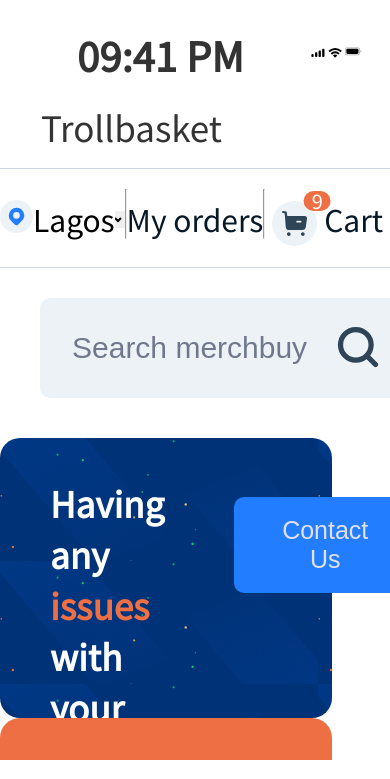
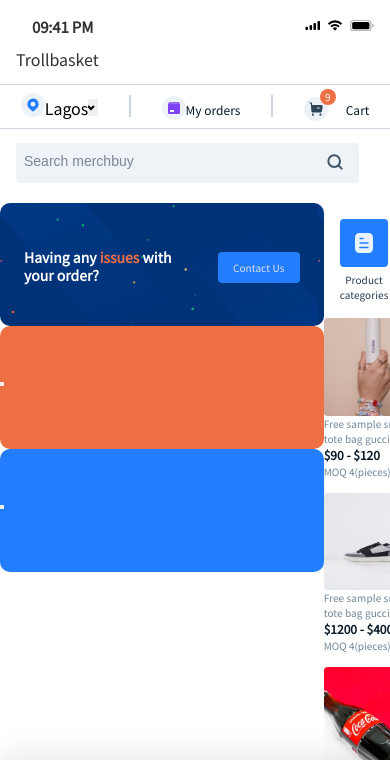
Before and after one commit to Faruqt/Trollbox, a React (Create React App) app: page / in a window 390 px wide. Shown: the top 779 px of the page. Built offline with nearby package versions, Linux system fonts and the light colour scheme.

Commit message:
Adjust page styling to fit mobile display

```diff
--- a/public/styles.css
+++ b/public/styles.css
@@ -4,12 +4,11 @@
   box-sizing: border-box;
 }
 html {
-  font-family: Noto Sans JP
+  font-family: Noto Sans JP, serif
 }
 
 html, body {
   height:100%;
-  overflow:hidden;
 }
 
 body {
@@ -17,25 +16,28 @@ body {
 }
 
 .wrapper{
-  overflow-y: scroll;
+  overflow-y: hidden;
+  overflow-x: hidden;
   height: 90%;
+  padding-bottom: 20%;
 }
 
 header {
   display: flex;
   flex-direction: column;
   width: 100%;
-  height:154px;
   box-sizing: border-box;
   flex-shrink: 0;
   z-index: 1100;
-  padding-right:2px;
   padding-left:16px;
-  transition: width 300ms cubic-bezier(0.4, 0, 0.2, 1) 0ms;
   box-shadow: none;
   border-width: 0px 0px thin;
   background: #FFFFFF;
+  height: 84px;
+  left: 0px;
+  top: 0px;
 }
+
 .subHeader{
   position: relative;
   display: -webkit-box;
@@ -47,17 +49,18 @@ header {
   -ms-flex-align: center;
   align-items: center;
   padding: 10px 16px;
-  min-height: 56px;
-  margin-bottom: 10px;
   justify-content: space-between;
+  left: 0px;
+  right: 0px;
+  top: 2px;
 }
 
 .mini-header{
   border-top: 0.5px solid #CBD6E0;
   border-bottom: 0.5px solid #CBD6E0;
-  margin-top: 14px;
   margin-bottom: 14px;
-  height: 100px;
+  height: 45px;
+  width:100%;
 }
 
 .mini-header1{
@@ -70,10 +73,6 @@ header {
   display:flex;
   align-items: center;
   justify-content: space-evenly;
-  width: 200px;
-}
-.mini-header1 span{
-   font-size: 30px;
 }
 
 .mini-header1 select{
@@ -86,21 +85,46 @@ font-size: 30px;
 }
 
 .mini-header1 div span a{
-  font-size: 30px;
+  font-style: normal;
+  font-weight: normal;
+  font-size: 12px;
+  line-height: 18px;
   white-space: nowrap;
   text-decoration: none;
   color:rgba(7, 24, 39, 1);
+}
 
+.mini-header1 div span .orders{
+  margin-left: 14px;
+}
+.walletText, .carty, .mini-header1 div .currentLocation span{
+  margin-bottom: 3px;
+}
+
+.mini-header1 div .currentLocation{
+  font-style: normal;
+  font-weight: normal;
+  font-size: 12px;
+  line-height: 18px;
+  margin-left:5px;
+  margin-right:11.67px;
 }
 
 .mini-header1 svg{
-  width: 100%;
-  height: 45px;
+  width: 24px;
+  height: 24px;
+  left: 19px;
+  top: 97px;
 }
 
 .mini-header .midCat{
   margin: 20px 0;
-  height: 50px;
+  width: 22px;
+  height: 0px;
+  left: 266px;
+  top: 97px;
+  border: 0.5px solid #CBD6E0;
+  transform: rotate(90deg);
 }
 
 .empty{
@@ -111,46 +135,42 @@ font-size: 30px;
 
 header p {
   color: #333333;
-  font-family: Noto Sans JP;
   font-style: normal;
   font-weight: 500;
-  font-size: 35px;
+  font-size: 16px;
+  margin-top: 5px;
   line-height: 21px;
-  margin-left: 45px;
-}
-header .topText{
-  margin-left: 25px;
-  margin-bottom: 15px;
 }
 
 header .time{
-  font-weight: bolder;
-  font-size: 40px;
-  padding: 20px 0;
-  margin-bottom: 10px;
-  margin-top: 15px;
-}
-
-header .battery{
-  margin-right: 17px;
-  width: 5%;
+  font-style: normal;
+  font-weight: 900;
+  font-size: 15px;
+  line-height: 18px;
+  text-align: center;
+  letter-spacing: -0.165px;
 }
 
 header .battery svg{
-  margin-left: 7px;
-  width: 99%;
-  height: 30%;
+  width: 24.5px;
+  height: 11.5px;
+  right: 14.5px;
+  top: calc(50% - 11.5px/2 + 0.91px);
 }
 
 header .signal{
-  width: 5%;
-  padding-right: 0.5%;
+  left: 78.27%;
+  right: 17.17%;
+  top: 40%;
+  bottom: 35.68%;
+  padding-right: 7px;
 }
 
 .subHeader .signal svg{
-  margin-left: 7px;
-  width: 90%;
-  height: 30%;
+  width: 15.4px;
+  height: 11.06px;
+  right: 44px;
+  top: calc(50% - 11.06px/2 + 0.93px);
 }
 
 .iconss{
@@ -163,21 +183,23 @@ header .signal{
   bottom: 0%;
   right: 0%;
   width: 100%;
+  padding-left: 26px;
+  padding-right: 26px;
   background-color: #FFFFFF;
+  box-shadow: 0px -8px 28px rgba(0, 0, 0, 0.08);
 }
 
 footer {
   text-align: center;
-  padding-top: 2%;
   height: 2.5rem;
   display: block
 }
 
 footer p {
-  margin-top: 13px;
+  font-family: Noto Sans JP;
   font-style: normal;
   font-weight: normal;
-  font-size: 22px;
+  font-size: 12px;
   line-height: 18px;
   text-align: center;
   color: #718596;
@@ -190,35 +212,46 @@ footer p {
 .smallCards, .footy{
   background: #fff;
   border-radius: 7px;
-  width: 199px;
   margin: 16px;
   text-align: center;
 }
 
 .footy{
   margin:0;
-  margin-top: 23px;
-  width: 196px;
+  margin-top: 19px;
   height: 80px;
   background: #FFFFFF;
 }
 
 .btn{
+  font-family: Noto Sans JP;
   color: #e2e1e6;
-  padding: 1.2rem 3rem;
-  border-radius: 10px;
+  border-radius: 4px;
   text-decoration: none;
-  font-size: 25px;
   outline: none;
   border: none;
   cursor: pointer;
   margin-bottom: 10px;
+  margin-right: 24px;
+  width: 82px;
+  height: 31px;
+  font-style: normal;
+  font-weight: normal;
+  font-size: 10px;
+  line-height: 15px;
+  text-align: center;
+  letter-spacing: 0.01em;
+  padding-left: 14.5px;
+  padding-right: 14.5px;
 }
 
 .smallCards p{
-  margin-top: 4px;
-  font-size: 30px;
-  text-align: center;
+  font-family: Noto Sans JP;
+  font-style: normal;
+  font-weight: normal;
+  font-size: 10px;
+  line-height: 15px;
+  letter-spacing: 0.01em;
   color: rgba(41, 57, 79, 1);
 }
 
@@ -227,102 +260,106 @@ footer p {
 }
 
 .smallCards div svg{
-    width: 70%;
-    height: 100%;
+    width: 48px;
+    height: 48px;
 }
 
 .footy div svg{
-  height: 50%;
-  width: 40%;
+  width: 24px;
+  height: 24px;
 }
 
 .product_cover, .icon_cover{
-    margin: 0 26px;
-    margin-top: 35px;
-    display:inline-block;
+    margin-left: 18px;
+    display:flex;
+}
+.product_cover{
+  flex-wrap: wrap;
 }
 
 .icon_cover, .footer_cover{
-  display:inline-flex;
+  display:flex;
   justify-content:space-between;
 }
 
 .product{
-  margin: 16px;
-  width: 277px;
-  float: left;
+  margin-right: 17px;
+  width: 101.57px;
+  padding-bottom: 14px;
 }
 .product img{
   display: block;
   width: inherit;
-  height: 250px;
-}
-
-.product p{
-  padding-bottom: 10px
+  height: inherit;
 }
 
 .product .prodname{
+  font-family: Noto Sans JP;
   font-style: normal;
   font-weight: normal;
-font-size: 30px;
-line-height: 35px;
+  font-size: 10px;
+  line-height: 15px;
   letter-spacing: 0.01em;
-padding-top: 20px;
   color: #718596;
 }
 
 .product .price{
   font-style: normal;
   font-weight: bold;
-font-size: 33px;
-line-height: 35px;
+  font-size: 12px;
+  line-height: 18px;
   color: #071827;
 }
 
 .product .moq{
   font-style: normal;
   font-weight: normal;
-font-size: 30px;
-line-height: 35px;
+  font-size: 10px;
+  line-height: 15px;
   color: #718596;
 }
 
 .search {
   display: flex;
-  -webkit-box-align: center;
-  align-items: center;
-  width: 93%;
-  margin-left: 40px;
-  margin-top: 30px;
-  margin-bottom: 40px;
-  padding-left: 16px;
-  height: 100px;
-  background-color: #EDF2F7;
-  color: #6F798B;
-  font-size: 0.9375rem;
+  justify-content: center;
+  align-items: flex-start;
+  padding: 8px;
+  width: 343px;
+  height: 40px;
+  left: 16px;
+  top: 145px;
+  margin-left: 16px;
+  margin-right: 16px;
+  margin-bottom: 20px;
   border: none;
-  border-radius: 10px;
-  cursor: pointer;
-  transition-property: all;
-  transition-duration: 150ms;
+  background: #EDF2F7;
+  opacity: 0.9;
+  border-radius: 4px;
 }
 
 .search span{
-  padding-left: 16px;
-  font-size:30px;
-  color: rgba(111, 121, 139, 1);
+  font-style: normal;
+  font-weight: normal;
+  font-size: 14px;
+  line-height: 20px;
+  color: #6F798B;
 }
 
 .searchIcon{
   color: rgb(0,0, 0);
-  padding: 0px 15px;
   margin-left: auto;
+  align-self: center;
 }
 
 .searchIcon svg{
-  width: 70%;
-  height: 60px;
+  width: 16px;
+  height: 16px;
+  left: 303px;
+  top: 4px;
+  flex: none;
+  order: 1;
+  flex-grow: 0;
+  margin: 0px 8px;
   color: rgba(46, 68, 87, 1);
 }
 
@@ -336,6 +373,7 @@ color: #718596;
   -webkit-flex-shrink: 0;
   -ms-flex-negative: 0;
   flex-shrink: 0;
+  margin-right: 18px;
 }
 .quantity{
     display: -webkit-box;
@@ -362,13 +400,14 @@ color: #718596;
     align-items: center;
     position: absolute;
     box-sizing: border-box;
-    font-weight: 500;
-    font-size: 20px !important;
-    min-width: 20px;
-    line-height: 1;
+    font-style: normal;
+    font-weight: normal;
+    font-size: 10px;
+    line-height: 16px;
     padding: 0 8px;
-    height: 20px;
-    border-radius: 15px;
+    width: 16px;
+    height: 16px;
+    border-radius: 26px;
     z-index: 1;
     -webkit-transition: -webkit-transform 195ms cubic-bezier(0.4, 0, 0.2, 1) 0ms;
     transition: transform 195ms cubic-bezier(0.4, 0, 0.2, 1) 0ms;
@@ -383,21 +422,17 @@ color: #718596;
     transform-origin: 100% 0%;
 }
 
-.Info{
-  height:280px;
-}
-
 .card-one, .card-two, .card-three{
   padding-top: 10%;
   padding-bottom:47px;
-  margin-right: 3%;
-  border-radius: 20px;
+  border-radius: 10px;
   float: left;
-  width:85%;
-  height: 100%;
+  width:83%;
+  height: 123px;
 }
 .card-two{
   background: #227EFF;
+  margin-right: 0px;
 }
 .card-three{
   background: #EE6F44;
@@ -409,27 +444,51 @@ color: #718596;
 .card-one .btn{
   background: rgba(34, 126, 255, 1);
 }
+.card-one .cntct{
+  margin-top: 10px;
+}
 .card-one .txter{
-  margin-left: 50px;
+  font-family: Noto Sans JP;
+  margin-left: 24px;
   margin-right: 20px;
-  font-family: Noto Sans JP;
+  margin-top: 6px;
   font-style: normal;
   font-weight: bold;
-  font-size: 35px;
-  width: 400px;
+  font-size: 14px;
+  line-height: 18px;
   color: #FFFFFF;
 }
 .card-one .txter .mini-text{
   color: #EE6F44;
 }
-.card-one .cntct{
-  text-align: center;
-  padding: 0 50px;
-  margin-top: 20px;
-}
+
 .flickity-button{
   display:none
 }
 .flickity-page-dots {
   display: none;
 }
+
+@media (min-width: 475px)  {
+  .mini-header1 span {
+    font-size: 20px;
+    padding-right: 3px;
+    padding-left: 3px;
+}
+.mini-header1 div span a{
+  font-size: 20px;
+}
+.mini-header1 div {
+  width: revert;
+}
+.search {
+  width: 82%;
+  margin-left: 10%;
+}
+.search span {
+  font-size: 20px;
+}
+.searchIcon svg {
+  width: 50%;
+}
+}
```
Lines whose indentation alone changed are shown as unchanged.
